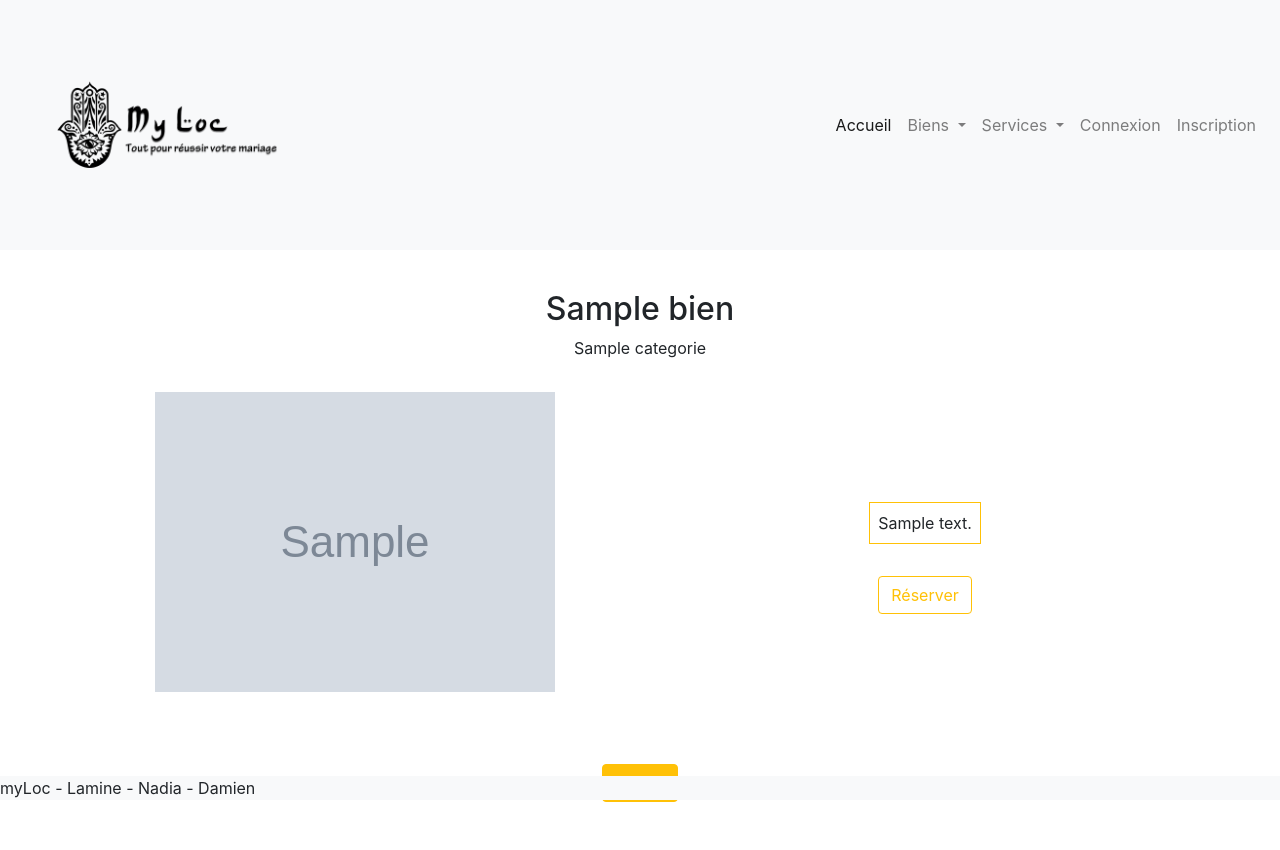
After one commit to damiencharles/myloc, a Symfony app: template templates/single/single.html.twig in a window 1280 px wide. The commit adds this page. Run offline with Twig, Linux system fonts and the light colour scheme; the template is opened without the code that fills it: most values are stand-ins (such as "Sample title", 1, 10 or a date in 2020); grey boxes marked "Sample" are stand-in pictures; some libraries are stand-ins or nearby versions.

Commit message:
mercredi matin

```diff
--- a/src/Entity/Bien.php
+++ b/src/Entity/Bien.php
@@ -129,4 +129,6 @@ class Bien
 
         return $this;
     }
+
+
 }
--- a/src/Entity/Categorie.php
+++ b/src/Entity/Categorie.php
@@ -81,4 +81,9 @@ class Categorie
 
         return $this;
     }
+
+    public function __toString()
+    {
+        return $this->nom_categorie;
+    }
 }
--- a/templates/base.html.twig
+++ b/templates/base.html.twig
@@ -3,10 +3,60 @@
     <head>
         <meta charset="UTF-8">
         <title>{% block title %}Welcome!{% endblock %}</title>
-        {% block stylesheets %}{% endblock %}
+        {% block stylesheets %}
+        <link rel="stylesheet" href="https://stackpath.bootstrapcdn.com/bootstrap/4.5.0/css/bootstrap.min.css" integrity="sha384-9aIt2nRpC12Uk9gS9baDl411NQApFmC26EwAOH8WgZl5MYYxFfc+NcPb1dKGj7Sk" crossorigin="anonymous">
+        <link href="{{ asset('assets/style.css') }}" rel="stylesheet" />
+        {% endblock %}
     </head>
     <body>
+    <header>
+            <nav class="navbar navbar-expand-lg navbar-light bg-light">
+        <img src="{{ asset('assets//img/logo.png') }}" class="w-25" alt="myloc">
+        <button class="navbar-toggler" type="button" data-toggle="collapse" data-target="#navbarNav" aria-controls="navbarNav" aria-expanded="false" aria-label="Toggle navigation">
+            <span class="navbar-toggler-icon"></span>
+        </button>
+        <div class="collapse navbar-collapse d-flex justify-content-end" id="navbarNav">
+            <ul class="navbar-nav text-right">
+            <li class="nav-item active">
+                <a class="nav-link" href="#">Accueil <span class="sr-only">(current)</span></a>
+            </li>
+            <li class="nav-item dropdown">
+                <a class="nav-link dropdown-toggle" href="#" id="navbarDropdownMenuLink" role="button" data-toggle="dropdown" aria-haspopup="true" aria-expanded="false">
+                Biens
+                </a>
+                <div class="dropdown-menu" aria-labelledby="navbarDropdownMenuLink">
+                <a class="dropdown-item" href="/categorie/1">Vêtements</a>
+                <a class="dropdown-item" href="categorie/3">Décoration</a>
+                </div>
+            </li>
+            <li class="nav-item dropdown">
+                <a class="nav-link dropdown-toggle" href="#" id="navbarDropdownMenuLink" role="button" data-toggle="dropdown" aria-haspopup="true" aria-expanded="false">
+                Services
+                </a>
+                <div class="dropdown-menu" aria-labelledby="navbarDropdownMenuLink">
+                <a class="dropdown-item" href="cateogrie/2">Henné</a>
+                <a class="dropdown-item" href="categorie/4">Traiteur</a>
+                </div>
+            </li>
+
+            <li class="nav-item">
+                <a class="nav-link" href="#">Connexion</a>
+            </li>
+            <li class="nav-item">
+                <a class="nav-link" href="#">Inscription</a>
+            </li>
+            </ul>
+        </div>
+        </nav>
+    </header>
         {% block body %}{% endblock %}
-        {% block javascripts %}{% endblock %}
+        {% block javascripts %}
+        <script src="https://code.jquery.com/jquery-3.5.1.slim.min.js" integrity="sha384-DfXdz2htPH0lsSSs5nCTpuj/zy4C+OGpamoFVy38MVBnE+IbbVYUew+OrCXaRkfj" crossorigin="anonymous"></script>
+        <script src="https://cdn.jsdelivr.net/npm/popper.js@1.16.0/dist/umd/popper.min.js" integrity="sha384-Q6E9RHvbIyZFJoft+2mJbHaEWldlvI9IOYy5n3zV9zzTtmI3UksdQRVvoxMfooAo" crossorigin="anonymous"></script>
+        <script src="https://stackpath.bootstrapcdn.com/bootstrap/4.5.0/js/bootstrap.min.js" integrity="sha384-OgVRvuATP1z7JjHLkuOU7Xw704+h835Lr+6QL9UvYjZE3Ipu6Tp75j7Bh/kR0JKI" crossorigin="anonymous"></script>
+{% endblock %}
     </body>
+    <footer class="bg-light fixed-bottom">
+    myLoc - Lamine - Nadia - Damien
+    </footer>
 </html>
--- /dev/null
+++ b/templates/single/single.html.twig
@@ -0,0 +1,32 @@
+{% extends 'base.html.twig' %}
+
+{% block title %}myLoc {{bien.nomBien}}{% endblock %}
+
+{% block body %}
+<div class="container">
+
+    <div class="row text-center d-flex justify-content-center align-items-center my-4">
+
+        <div class='col-12 my-3'>
+        <h2>{{bien.nomBien}}</h2>
+        <p >{{bien.categorie}}</p>
+        </div>
+
+        <div class="col-6 d-flex justify-content-center align-self-start ">
+            <img src={{bien.image}} class="img-fluid mb-5" alt="">
+        </div>
+
+        <div class="col-6 d-flex justify-content-center align-items-center flex-column">
+        <p class=" border border-warning p-2">{{bien.description}}</p>
+
+        <a href="#"><button type="button" class="btn btn-outline-warning my-3">Réserver</button></a>
+        </div>
+
+        <div class='col-12 my-3'>
+        <a href="/"><button type="button" class="btn btn-warning my-2">Retour</button></a>
+        </div>
+
+    </div>
+
+</div>
+{% endblock %}
```
Also changed, not shown: src/Controller/CategorieController.php (added, +25 -0 lines), src/Controller/IndexController.php (added, +23 -0 lines), src/Controller/SingleController.php (added, +27 -0 lines), templates/categorie/categorie.html.twig (added, +22 -0 lines), templates/index/index.html.twig (added, +21 -0 lines), public/assets/img/logo.png (added), public/script.js (added), public/style.css (added).
